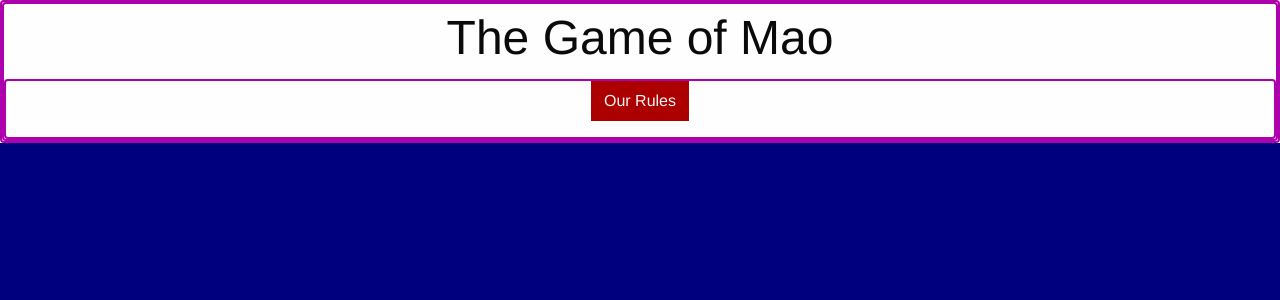
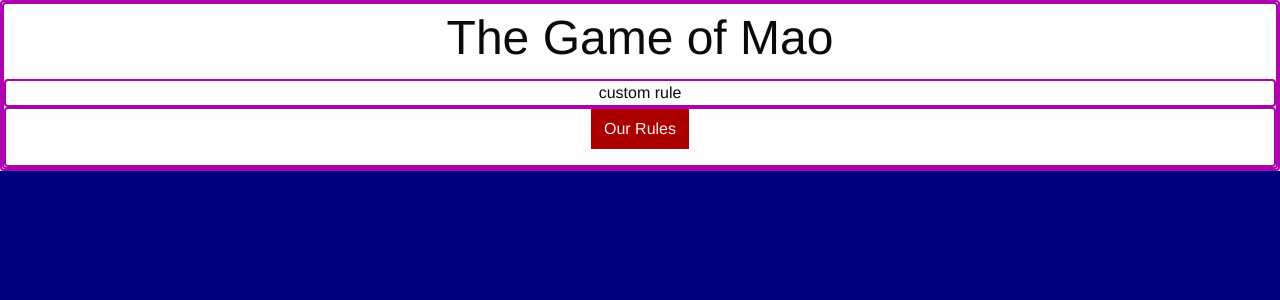
Before and after one commit to troywiegand/mao, a React (Create React App) app: page / in a window 1280 px wide. Shown: the top 300 px of the page. Built offline with nearby package versions, Linux system fonts and the light colour scheme.

Commit message:
Add CustomRule component  [No function or elements]

```diff
--- a/src/App.js
+++ b/src/App.js
@@ -1,12 +1,14 @@
 import React, { Component } from 'react';
 import './App.css';
 import OurRulesList from './OurRulesList'
+import CustomRule from './CustomRule'
 
 class App extends Component {
   render() {
     return (
       <div className="App">
     <center><h1>The Game of Mao</h1>
+    <CustomRule />
     <OurRulesList />
     </center>
       </div>
--- /dev/null
+++ b/src/CustomRule.js
@@ -0,0 +1,15 @@
+import React, { Component } from 'react';
+import './App.css';
+
+class CustomRule extends Component {
+  render() {
+    return (
+      <div className="CustomRule">
+            custom rule
+      </div>
+
+    );
+  }
+}
+
+export default CustomRule;
--- a/src/OurRulesList.js
+++ b/src/OurRulesList.js
@@ -60,7 +60,6 @@ fillOldRuleArray(){
         OurRules.push(this.newRule('Scream','If a player plays a `9` or a `10` they must scream'))
 
 this.setState({RulesArray: OurRules})
-localStorage.setItem('stringyArray', JSON.stringify(this.state.RulesArray));
 
 }
 
```
